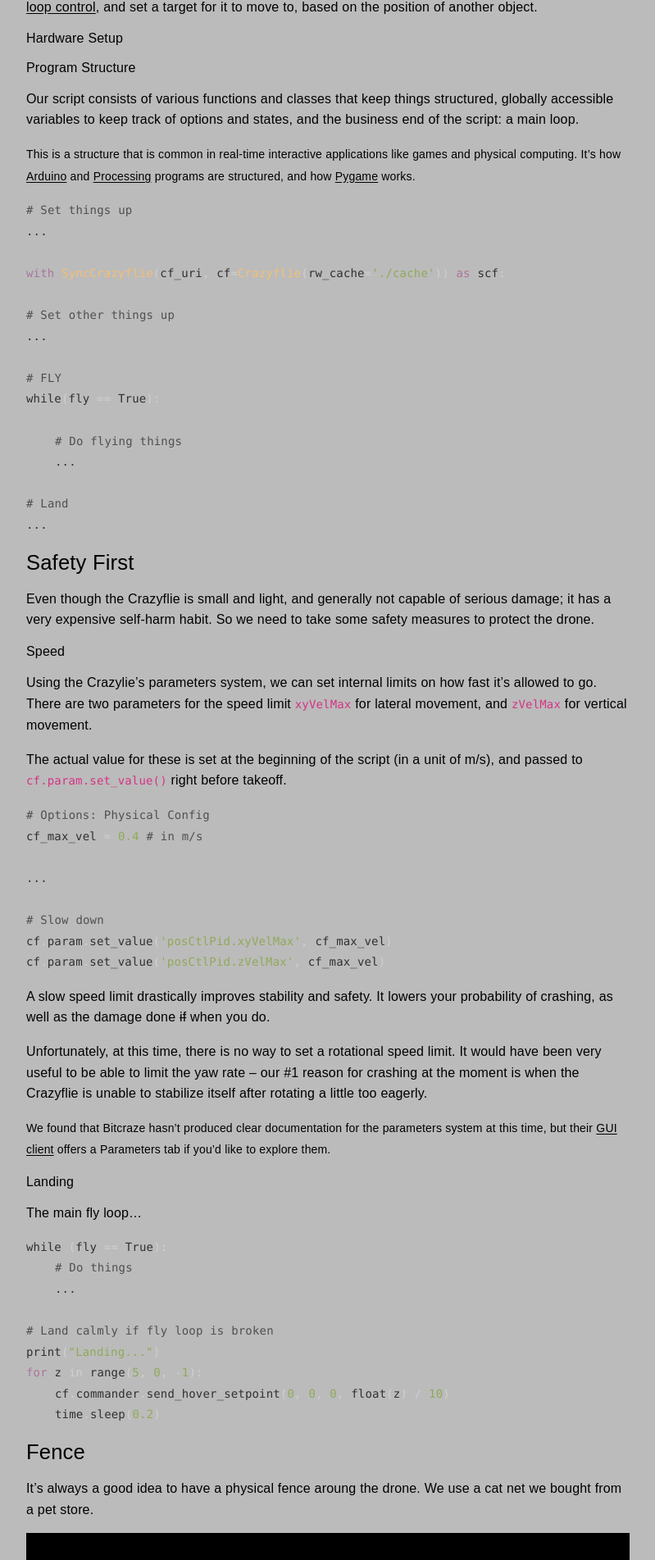
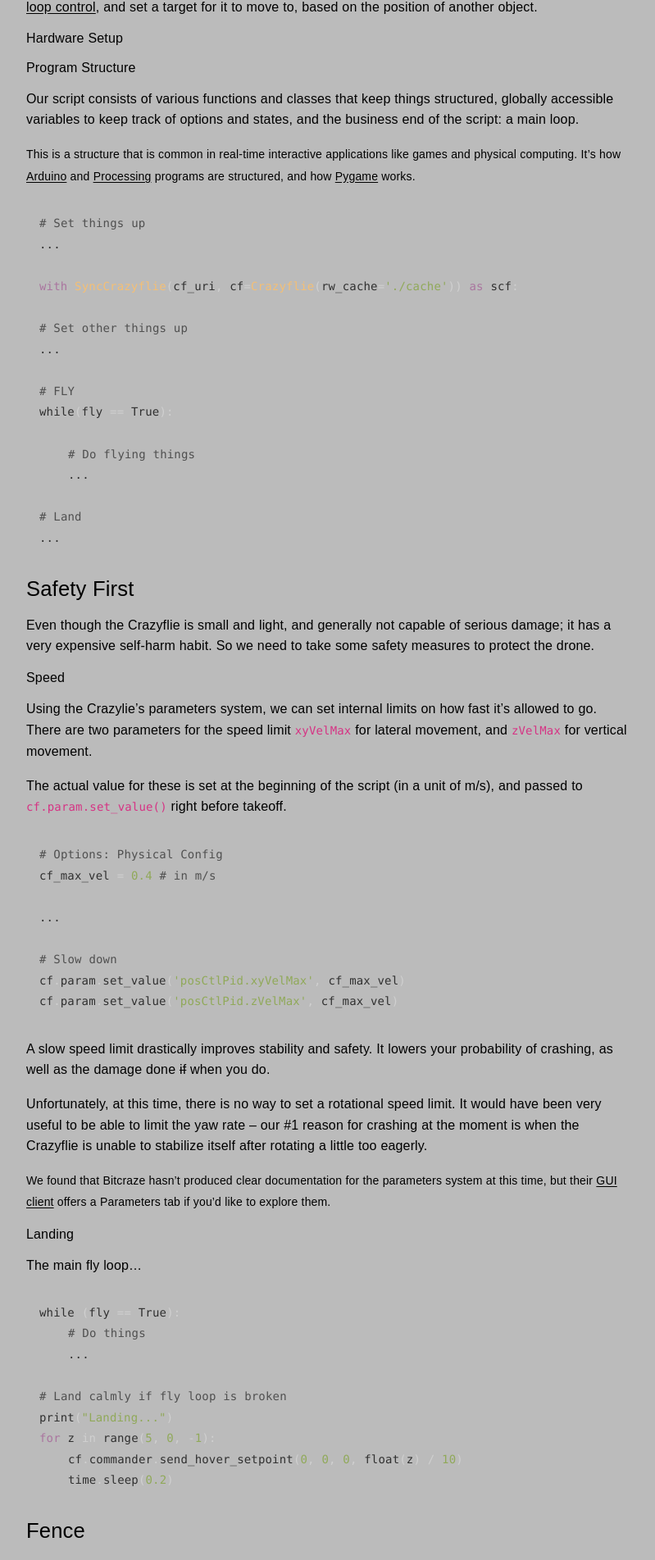
Before and after one commit to l77l77/mbaytas.github.io, a Jekyll site: the page built from crazyflie.md, in a window 1280 px wide. Shown: the part 1287-3190 px from the top of the page at 82% size, without its empty margins (430-1229 px from the left). Built offline with Jekyll 4.4.1, drawn with Linux system fonts in a browser that asks for light colours; some web fonts are replaced; our own code applies the rules of GitHub Pages for plain Markdown files; comment, search, counter and statistics services are not loaded.

Commit message:
Update default.html

```diff
--- a/_layouts/default.html
+++ b/_layouts/default.html
@@ -79,6 +79,10 @@
 
       img {
         width: 100%;
+      }
+
+      pre {
+        padding: 1rem;
       }
 
       /* Syntax Highlighting */
```
